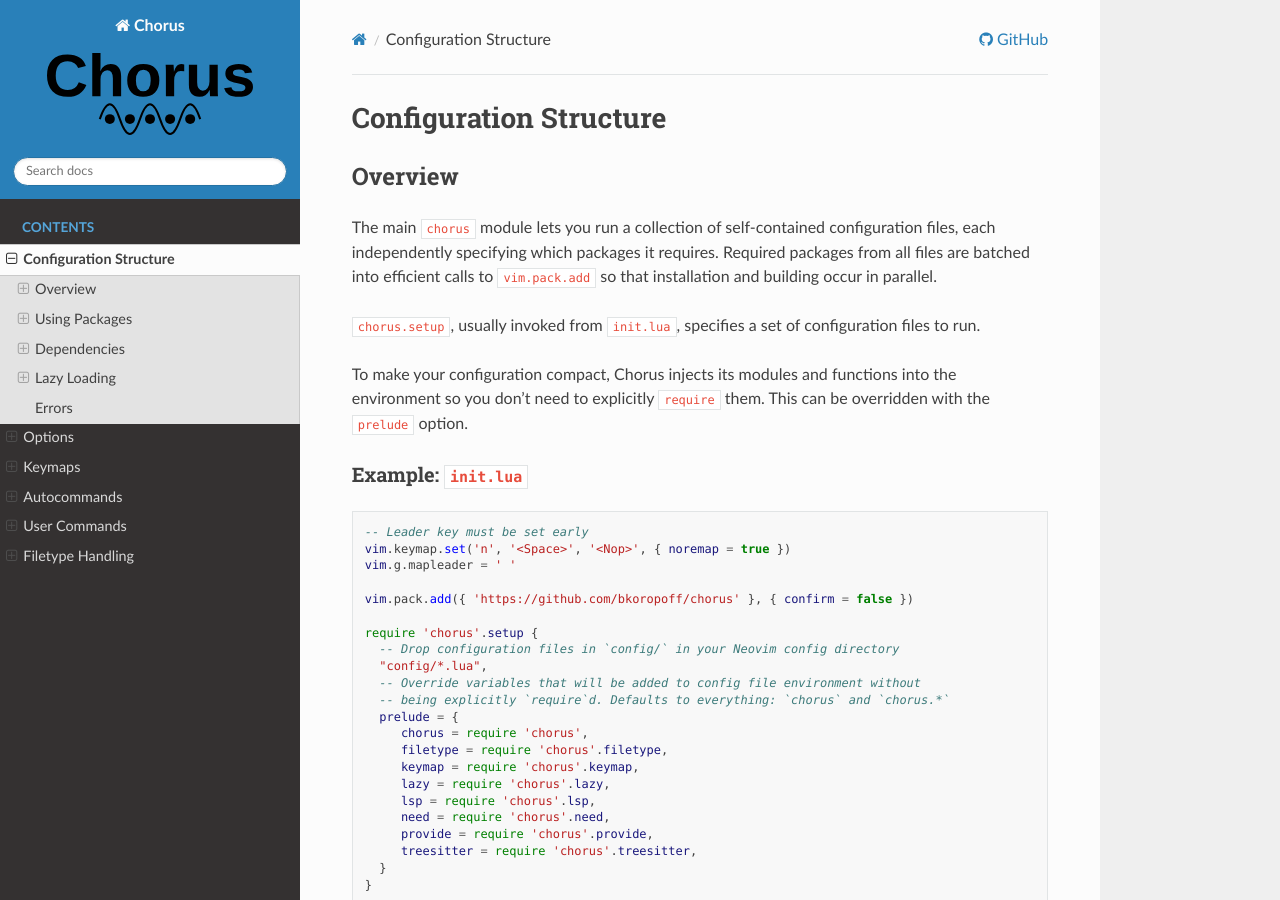
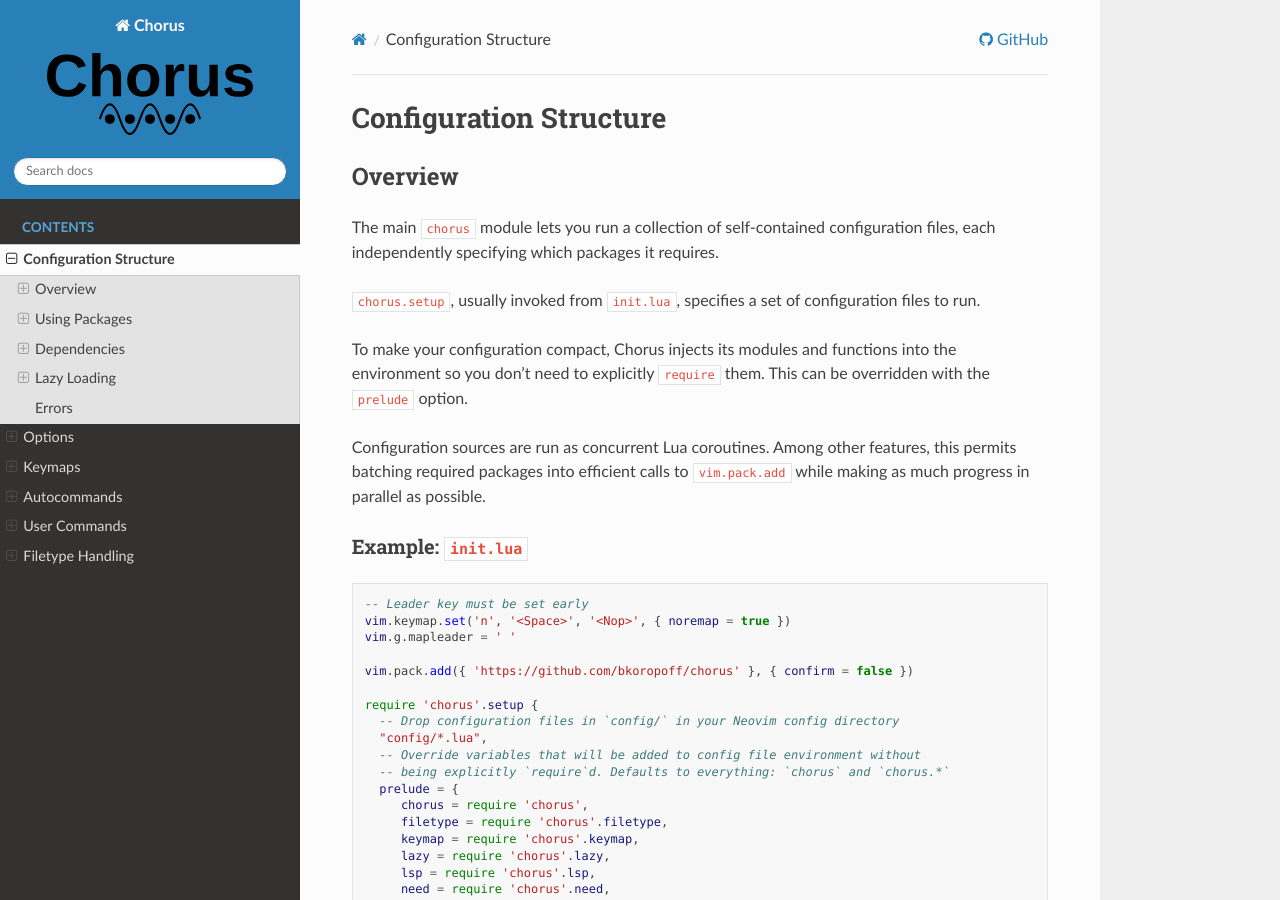
Before and after one commit to bkoropoff/chorus, a Sphinx documentation site: the page built from doc/config.md, in a window 1280 px wide and 900 px high. Built offline with Sphinx 7.4.7 and the Read the Docs theme 3.1.0, drawn with Linux system fonts in a browser that asks for light colours; pages that are not in the unit, such as notebooks, are missing from menus; some of the changed text lies outside the part shown.

Commit message:
Doc tweaks

````diff
--- a/doc/config.md
+++ b/doc/config.md
@@ -4,15 +4,17 @@
 
 The main `chorus` module lets you run a collection of self-contained
 configuration files, each independently specifying which packages it requires.
-Required packages from all files are batched into efficient calls to
-`vim.pack.add` so that installation and building occur in parallel.
 
-[`chorus.setup`](chorus.setup), usually invoked from `init.lua`, specifies
-a set of configuration files to run.
+[`chorus.setup`](chorus.setup), usually invoked from `init.lua`, specifies a
+set of configuration files to run.
 
 To make your configuration compact, Chorus injects its modules and functions
-into the environment so you don't need to explicitly `require` them.  This
-can be overridden with the `prelude` option.
+into the environment so you don't need to explicitly `require` them.  This can
+be overridden with the `prelude` option.
+
+Configuration sources are run as concurrent Lua coroutines.  Among other
+features, this permits batching required packages into efficient calls to
+`vim.pack.add` while making as much progress in parallel as possible.
 
 ### Example: `init.lua`
 ```lua
@@ -80,7 +82,7 @@
 
 ### Example: `config/colorscheme.lua`
 ```lua
--- Suspend until needed (by file below)
+-- Indicate "colorscheme" is provided by this file
 provide "colorscheme"
 
 -- Install and configure color scheme
@@ -99,7 +101,7 @@
   'nvim-tree/nvim-web-devicons'
 }
 
--- Color scheme needs to be set before configuring lualine
+-- Color scheme needs to be configured before configuring lualine
 need "colorscheme"
 
 require 'lualine'.setup {
````
Also changed, not shown: other parts of doc/config.md (+3 -3 lines), doc/filetype.md (+3 -3 lines), doc/index.md (+6 -2 lines).
